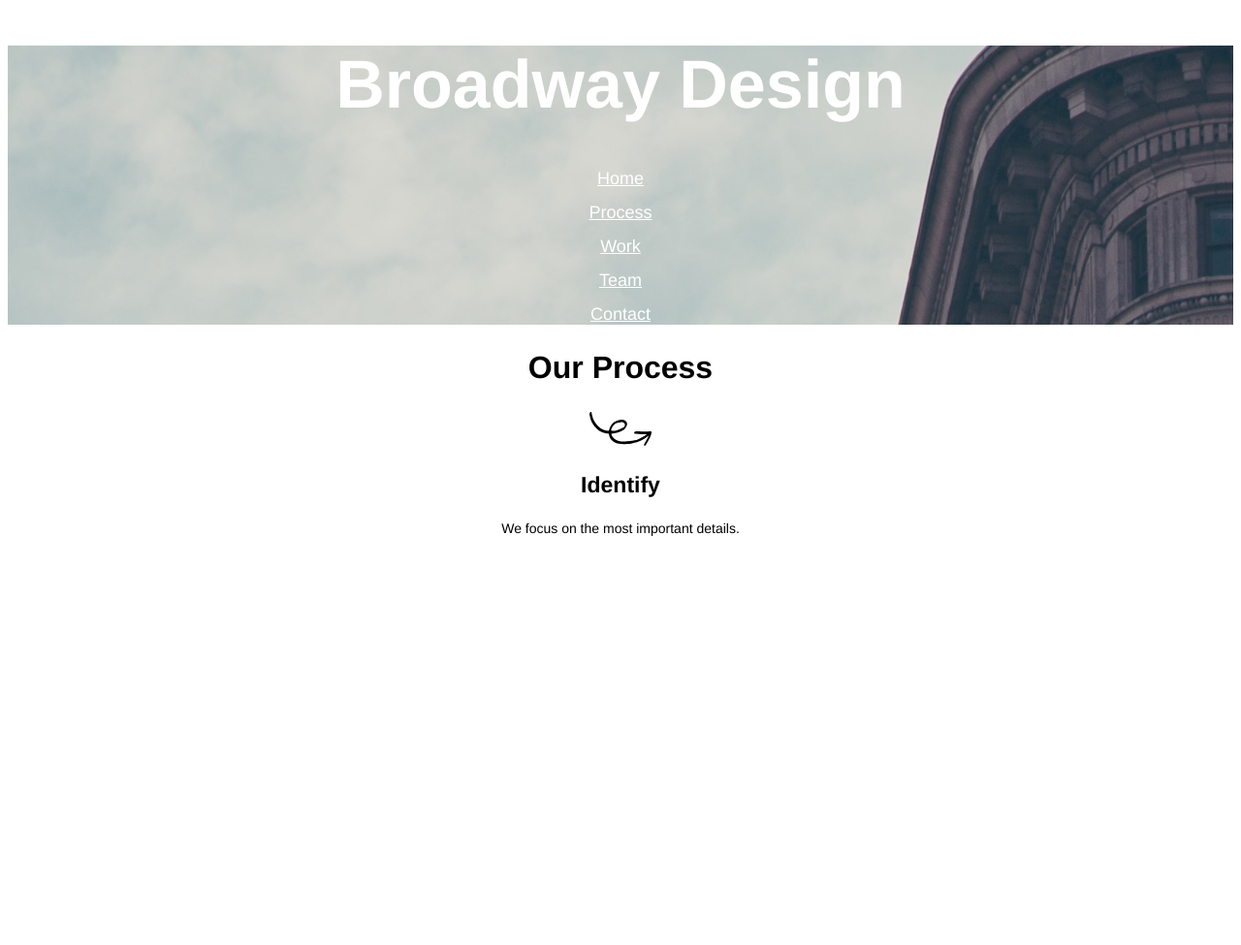
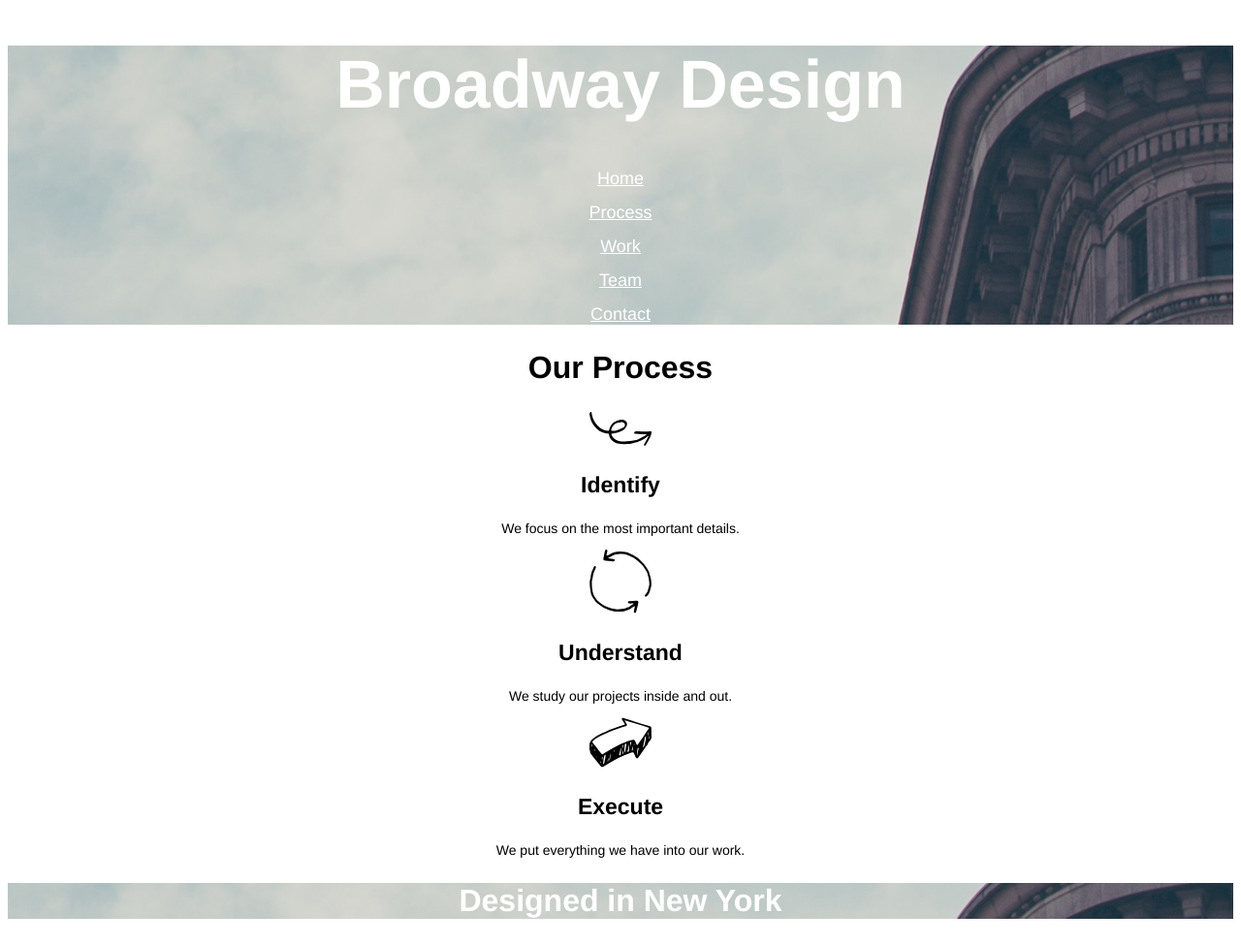
Before and after one commit to MollyHelene/broadway, a plain HTML site: page index.html in a window 1280 px wide. Shown: the whole page at 97% size. Before the commit the page ends 800 px from the top, so only its background shows below. Drawn offline with Linux system fonts and the light colour scheme; files whose address does not match are found by name.

Commit message:
Update Process Section Add Our Location

```diff
--- a/index.html
+++ b/index.html
@@ -25,14 +25,27 @@
       <a class="btn-nav" href="#contact">Contact</a>
     </p>
   </div>
+
 <!-- Process Section -->
-  <div class="process-items" id="process">
+  <div class="process-stuff">
     <h2> Our Process</h2>
     <img src="file:///Users/artesiama/Codecademy/Projects/Broadway/resources/images/identify.svg">
     <h3>Identify</h3>
-    <p>
-      We focus on the most important details.
-    </p>
+    <p>We focus on the most important details.</p>
+
+    <img src="file:///Users/artesiama/Codecademy/Projects/Broadway/resources/images/understand.svg">
+    <h3>Understand</h3>
+    <p>We study our projects inside and out.</p>
+
+    <img src="file:///Users/artesiama/Codecademy/Projects/Broadway/resources/images/execute.svg">
+    <h3>Execute</h3>
+    <p>We put everything we have into our work.</p>
+  </div>
+
+<!-- "Our Location" Section -->
+  <div class="where">
+    <h2> Designed in New York</h2>
+
   </div>
 
   </body>
--- a/resources/css/style.css
+++ b/resources/css/style.css
@@ -22,7 +22,7 @@ div {
   display: block;
 }
 
-.process-items {
+.process-stuff {
   text-align: center;
 }
 
@@ -40,6 +40,13 @@ p {
   font-size: 14px;
 }
 
+.where {
+  background-image: url(file:///Users/artesiama/Codecademy/Projects/Broadway/resources/images/the-flatiron-building.png);
+  text-align: center;
+  color: white;
+}
+
+
  .footer {
    text-align: left;
    font-size: 11px;
```
